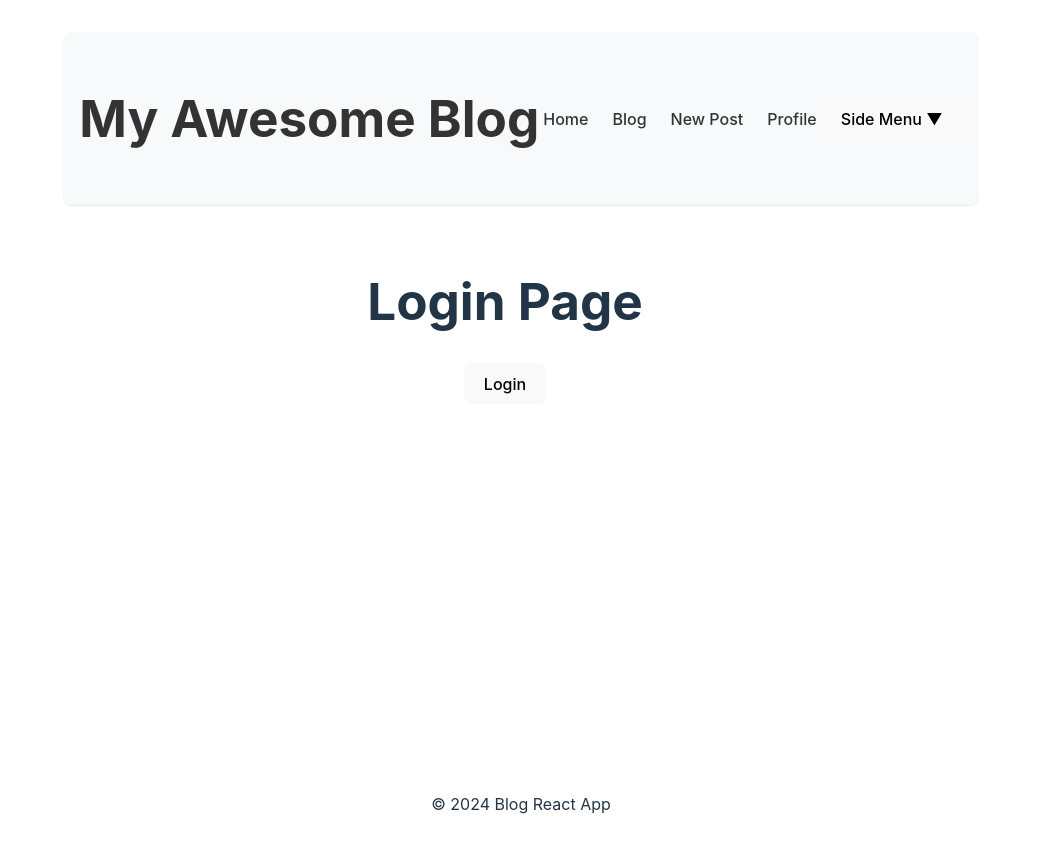
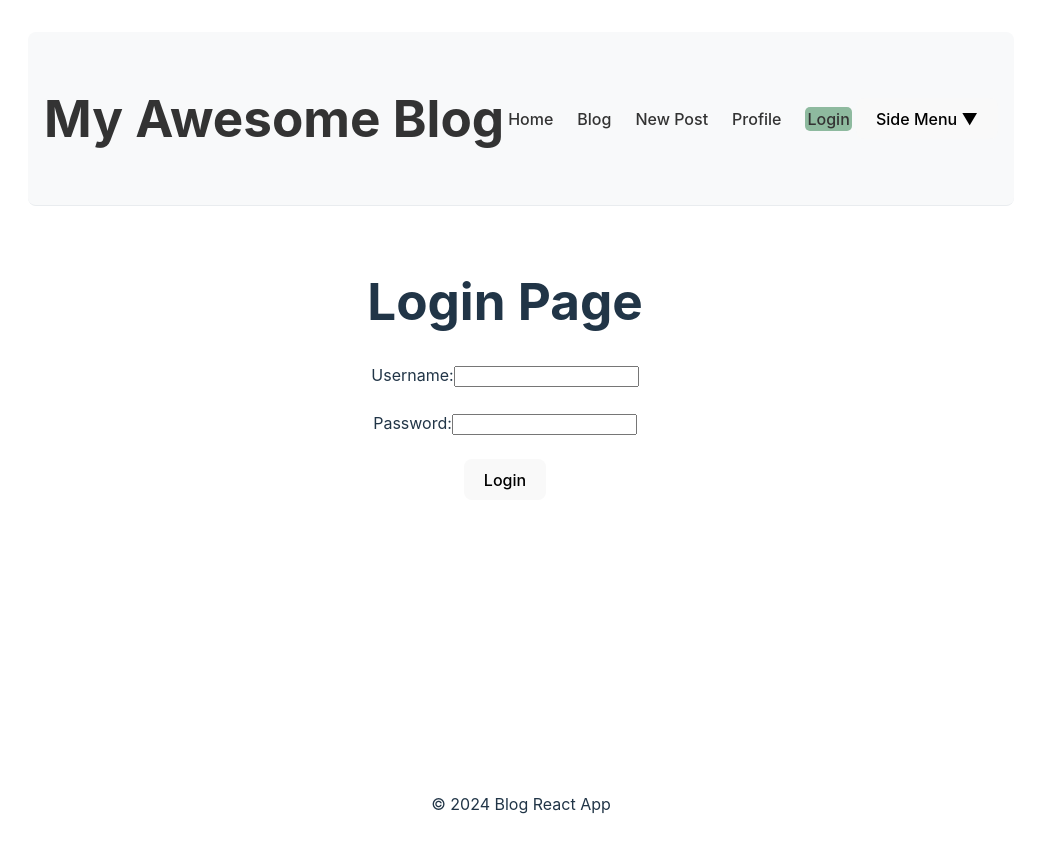
Before and after one commit to ptamayo25/Blog, a React (Vite) app in the folder blog-react-app/: page /login in a window 1280 px wide. Shown: the top 852 px of the page, without its empty margins (119-1160 px from the left). Built offline with nearby package versions, Linux system fonts and the light colour scheme.

Commit message:
assignment 6 login page done

```diff
--- a/blog-react-app/src/App.jsx
+++ b/blog-react-app/src/App.jsx
@@ -1,8 +1,4 @@
-import Header from './components/Header'
-import BlogList from "./components/BlogList/BlogList";
-import { posts } from "./data/posts";
 import "./App.css";
-import PostEditor from "./components/PostEditor/PostEditor";
 import { router } from "./router/index.jsx";
 import { RouterProvider } from "react-router-dom";
 import { AuthProvider } from "./context/AuthContext";
--- a/blog-react-app/src/components/Navigation/Navigation.jsx
+++ b/blog-react-app/src/components/Navigation/Navigation.jsx
@@ -11,6 +11,7 @@ function Navigation({ toggleSidebar }) {
     { path: "/posts/blog", label: "Blog" },
     { path: "/posts/new", label: "New Post" },
     { path: "/profile", label: "Profile" },
+    { path: "/login", label: "Login" },
   ];
 
   const toggleMenu = () => {
--- a/blog-react-app/src/components/Pagination/Pagination.jsx
+++ b/blog-react-app/src/components/Pagination/Pagination.jsx
@@ -1,49 +1,51 @@
-import { memo } from "react";
 import PropTypes from "prop-types";
 import "./Pagination.css";
-import { usePagination } from "../../hooks/usePagination";
 
-const Pagination = memo(function Pagination(paginator) {
-  console.log("in Pagination.jsx");
+function Pagination({ paginator }) {
+  const {
+    currentPage,
+    totalPages,
+    goToPage,
+    nextPage,
+    prevPage,
+    hasNext,
+    hasPrev,
+  } = paginator;
 
-  // const pageNumbers = Array.from(
-  //   { length: paginator.totalPages },
-  //   (_, i) => i + 1
-  // );
+  const pageNumbers = Array.from({ length: totalPages }, (_, i) => i + 1);
 
   return (
-    <p>{paginator.totalPages}</p>
-    // <div className="pagination">
-    //   <button
-    //     className="pagination-button"
-    //     onClick={prevPage}
-    //     disabled={!hasPrev}
-    //   >
-    //     Previous
-    //   </button>
+    <div className="pagination">
+      <button
+        className="pagination-button"
+        onClick={prevPage}
+        disabled={!hasPrev}
+      >
+        Previous
+      </button>
 
-    //   <div className="page-numbers">
-    //     {pageNumbers.map((number) => (
-    //       <button
-    //         key={number}
-    //         className={`page-number ${number === currentPage ? "active" : ""}`}
-    //         onClick={goToPage(number)}
-    //       >
-    //         {number}
-    //       </button>
-    //     ))}
-    //   </div>
+      <div className="page-numbers">
+        {pageNumbers.map((number) => (
+          <button
+            key={number}
+            className={`page-number ${number === currentPage ? "active" : ""}`}
+            onClick={() => goToPage(number)}
+          >
+            {number}
+          </button>
+        ))}
+      </div>
 
-    //   <button
-    //     className="pagination-button"
-    //     onClick={nextPage}
-    //     disabled={!hasNext}
-    //   >
-    //     Next
-    //   </button>
-    // </div>
+      <button
+        className="pagination-button"
+        onClick={nextPage}
+        disabled={!hasNext}
+      >
+        Next
+      </button>
+    </div>
   );
-});
+}
 
 Pagination.propTypes = {
   currentPage: PropTypes.number.isRequired,
--- a/blog-react-app/src/components/PostEditor/PostEditor.jsx
+++ b/blog-react-app/src/components/PostEditor/PostEditor.jsx
@@ -42,7 +42,6 @@ function PostEditor() {
 
   // Save drafts to local storage whenever form submitted
   useEffect(() => {
-    console.log("in useEffect draft saves");
     localStorage.setItem("draftSaves", JSON.stringify(savedDrafts));
   }, [savedDrafts]);
 
@@ -107,15 +106,15 @@ function PostEditor() {
   function handlePublishPost(formData) {
     //log form data
     console.log("Form submitted:", formData);
-    // setFormData({
-    //   title: "",
-    //   content: "",
-    //   tags: [],
-    //   category: "general",
-    //   isPublished: false,
-    //   isPreview: false,
-    //   date: "",
-    // });
+    setFormData({
+      title: "",
+      content: "",
+      tags: [],
+      category: "general",
+      isPublished: false,
+      isPreview: false,
+      date: "",
+    });
   }
 
   const handleImageChange = (e) => {
--- a/blog-react-app/src/components/ProtectedRoute/ProtectedRoute.jsx
+++ b/blog-react-app/src/components/ProtectedRoute/ProtectedRoute.jsx
@@ -1,9 +1,9 @@
 import React from "react";
 import { Navigate } from "react-router-dom";
-import { useAuth } from "../../context/AuthContext";
+import { useAuthorize } from "../../context/AuthContext";
 
 const ProtectedRoute = ({ element }) => {
-  const { isAuthenticated } = useAuth();
+  const { isAuthenticated } = useAuthorize();
 
   return isAuthenticated ? element : <Navigate to="/login" />;
 };
--- a/blog-react-app/src/context/AuthContext.jsx
+++ b/blog-react-app/src/context/AuthContext.jsx
@@ -1,18 +1,30 @@
-import React, { createContext, useContext, useState } from "react";
+import React, { createContext, useContext } from "react";
+import { useAuth } from "../hooks/useAuth";
 
 const AuthContext = createContext();
 
 export const AuthProvider = ({ children }) => {
-  const [isAuthenticated, setIsAuthenticated] = useState(false);
+  // const [isAuthenticated, setIsAuthenticated] = useState(false);
 
-  const login = () => setIsAuthenticated(true);
-  const logout = () => setIsAuthenticated(false);
+  // const login = () => setIsAuthenticated(true);
+  // const logout = () => setIsAuthenticated(false);
+  const { user, isLoading, isAuthenticated, login, logout, updateProfile } =
+    useAuth();
 
   return (
-    <AuthContext.Provider value={{ isAuthenticated, login, logout }}>
+    <AuthContext.Provider
+      value={{
+        user,
+        isLoading,
+        isAuthenticated,
+        login,
+        logout,
+        updateProfile,
+      }}
+    >
       {children}
     </AuthContext.Provider>
   );
 };
 
-export const useAuth = () => useContext(AuthContext);
+export const useAuthorize = () => useContext(AuthContext);
--- a/blog-react-app/src/hooks/useForm.js
+++ b/blog-react-app/src/hooks/useForm.js
@@ -15,6 +15,8 @@ export function useForm(initialValues = {}, validate = () => ({})) {
       if (errors[name]) {
         setErrors((prev) => ({ ...prev, [name]: "" }));
       }
+
+      console.log("name is ", name, " value is ", value);
     },
     [errors]
   );
@@ -33,6 +35,7 @@ export function useForm(initialValues = {}, validate = () => ({})) {
 
   const handleSubmit = useCallback(
     async (onSubmit) => {
+      console.log("handleSubmit");
       setIsSubmitting(true);
 
       // Validate all fields
--- a/blog-react-app/src/hooks/usePagination.js
+++ b/blog-react-app/src/hooks/usePagination.js
@@ -1,8 +1,7 @@
 import { useMemo, useState, useCallback } from "react";
 
-export function usePagination(items, itemsPerPage = 10) {
+export function usePagination(items, itemsPerPage = 4) {
   const [currentPage, setCurrentPage] = useState(1);
-  console.log("in use pagination, items:", items);
 
   const totalPages = useMemo(
     () => Math.ceil(items.length / itemsPerPage),
--- a/blog-react-app/src/pages/Login/Login.jsx
+++ b/blog-react-app/src/pages/Login/Login.jsx
@@ -1,17 +1,90 @@
 import React from "react";
-import { Navigate } from "react-router-dom";
-import { useAuth } from "../../context/AuthContext";
+import { useAuthorize } from "../../context/AuthContext";
+import { useForm } from "../../hooks/useForm";
 
 function Login() {
-  const { isAuthenticated, login } = useAuth();
+  const { user, isLoading, isAuthenticated, login, logout } = useAuthorize();
+
+  const {
+    values,
+    errors,
+    touched,
+    // isSubmitting,
+    handleChange,
+    handleBlur,
+    handleSubmit,
+    // reset,
+  } = useForm(
+    { username: "", password: "" }, // Initial form values
+    (values) => {
+      console.log("called validate with ", values);
+      const errors = {};
+      if (values.username === "") errors.username = "Username is required";
+      if (values.password === "") errors.password = "Password is required";
+      return errors;
+    }
+  );
+
+  const handleLogin = async (values) => {
+    try {
+      await login(values); // Call the login function with form values
+    } catch (error) {
+      console.error("Login failed:", error);
+    }
+  };
+
   return (
     <div>
-      {isAuthenticated ? (
-        <Navigate to="/profile" />
+      {!isAuthenticated ? (
+        <div>
+          <h1>Login Page</h1>
+          <form
+            onSubmit={(e) => {
+              e.preventDefault();
+              handleSubmit(handleLogin);
+            }}
+            className="login-form"
+          >
+            <div className="form-group">
+              <label htmlFor="username">Username:</label>
+              <input
+                type="text"
+                id="username"
+                name="username"
+                value={values.username}
+                onChange={handleChange}
+                onBlur={handleBlur}
+              />
+              {touched.username && errors.username && (
+                <div className="error">{errors.username}</div>
+              )}
+            </div>
+            <div className="form-group">
+              <label htmlFor="password">Password:</label>
+              <input
+                type="password"
+                id="password"
+                name="password"
+                value={values.password}
+                onChange={handleChange}
+                onBlur={handleBlur}
+              />
+              {touched.password && errors.password && (
+                <div className="error">{errors.password}</div>
+              )}
+            </div>
+            <button type="submit" className="submit-button">
+              Login
+            </button>
+          </form>
+        </div>
+      ) : isLoading ? (
+        <div>Loading... Please Wait</div>
       ) : (
         <div>
           <h1>Login Page</h1>
-          <button onClick={login}>Login</button>
+          <h2>Welcome, {user.username}!</h2>
+          <button onClick={logout}>Logout</button>
         </div>
       )}
     </div>
--- a/blog-react-app/src/pages/Profile/Profile.jsx
+++ b/blog-react-app/src/pages/Profile/Profile.jsx
@@ -1,18 +1,12 @@
 import React from "react";
-import { useAuth } from "../../context/AuthContext";
+
 
 function Profile() {
-  const { isAuthenticated, login, logout } = useAuth();
-
   return (
     <div>
-      {isAuthenticated && (
-        <div>
-          <h1>Profile Page</h1>
-          <h2>Welcome, User!</h2>
-          <button onClick={logout}>Logout</button>
-        </div>
-      )}
+      <div>
+        <h1>Profile Page</h1>
+      </div>
     </div>
   );
 }
```
Also changed, not shown: blog-react-app/src/context/ThemeContext.jsx (added, +16 -0 lines), blog-react-app/src/main.jsx (+1 -10 lines).
